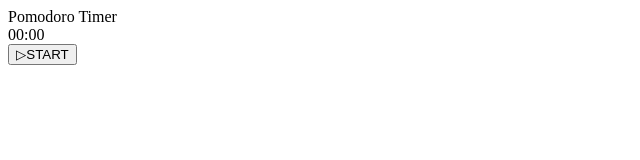
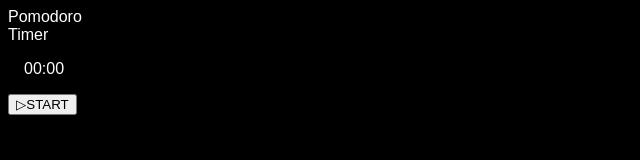
Before and after one commit to billhung/pwa-cs50, a website: page pomodoro/index.html in a window 1280 px wide. Shown: the whole page, without its empty margins (0-640 px from the left). Drawn offline with Linux system fonts and the light colour scheme.

Commit message:
added css

```diff
--- /dev/null
+++ b/pomodoro/css/main.css
@@ -0,0 +1,25 @@
+/*https://david-jordan.medium.com/coding-a-pomodoro-timer-in-html-js-css-61b5b89b5948*/
+/* html,
+body {
+  height: 100%;
+} */
+body {
+  font-family:Arial, Helvetica, sans-serif;
+  /* font-size: 100%; */
+  /* height: 100%; */
+  margin: 0;
+  padding: 1vh;
+  background: #000000;
+  color: #FFFFFF;
+  /*display: grid;*/
+  /* box-sizing: border-box; */
+}
+#title_text {
+  /* text-align: center; */
+}
+#timer_button_container {
+  /* text-align: center; */
+}
+#timer_display {
+  padding: 2vh;
+}
--- a/pomodoro/index.html
+++ b/pomodoro/index.html
@@ -3,18 +3,25 @@
 <head>
   <meta charset="UTF-8">
   <meta http-equiv="X-UA-Compatible" content="IE=edge">
-  <meta name="viewport" content="width=device-width, initial-scale=1.0">
+  <!--phone scaling for the text and button-->
+  <meta name="viewport" content="width=device-width, initial-scale=4.0">
   <title>Document</title>
+  <link rel="stylesheet" href="css/main.css">
   <!--Ref:https://david-jordan.medium.com/coding-a-pomodoro-timer-in-html-js-css-61b5b89b5948-->
+  <!--Ref:https://youtu.be/PL2DG9LJoVQ?t=297-->
 </head>
 <body>
-  Pomodoro Timer
-
+  <div id="title_text">
+    Pomodoro <br />
+    Timer
+  </div>
   <div id="timer_display">
     00:00
   </div>
   <div id="timer_button_container">
-    <button type="button" id="timer_button">▷START</button>
+    <button type="button" id="timer_button">
+      ▷START
+    </button>
   </div>
 </body>
 </html>
```
